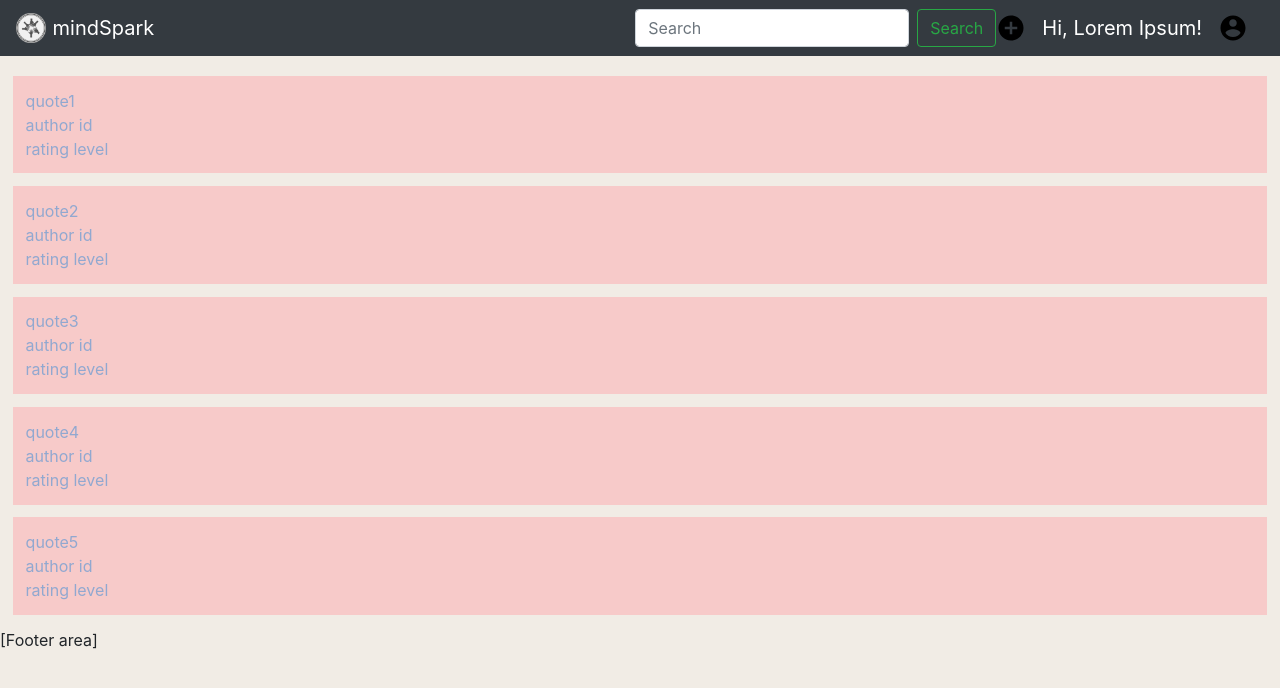
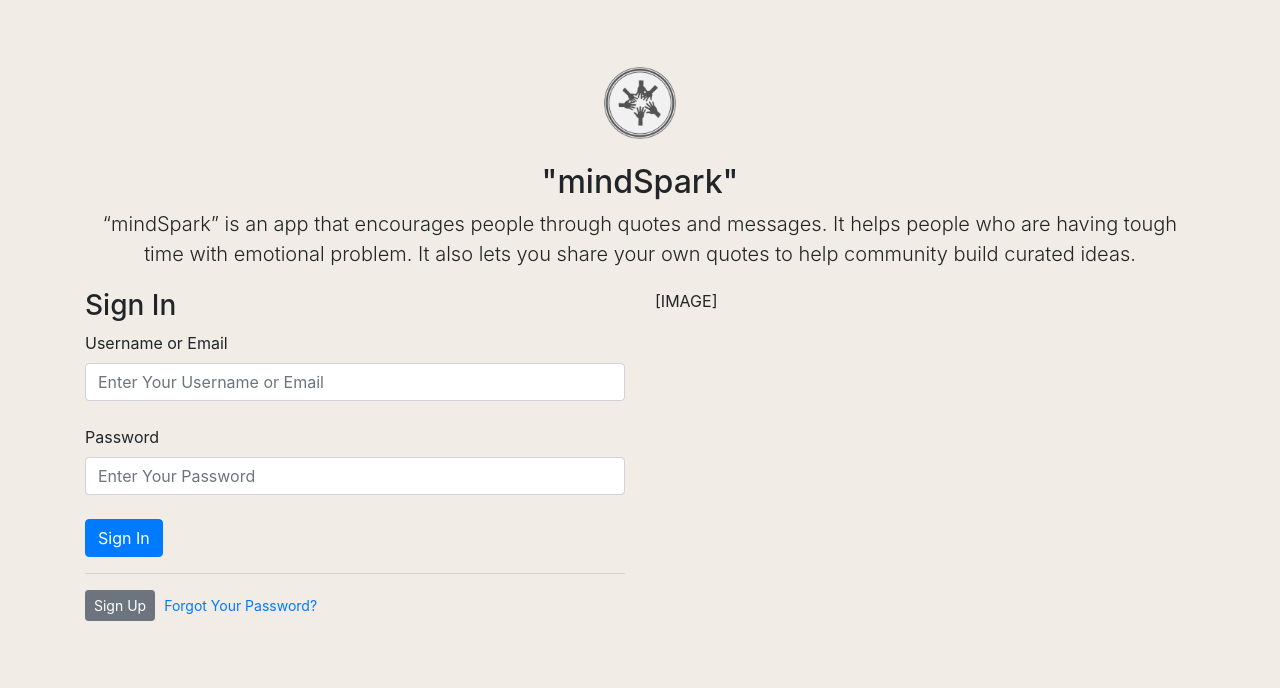
Before and after one commit to abansal98/mindSpark, a React (Create React App) app in the folder react-app/: page / in a window 1280 px wide. Shown: the top 688 px of the page. Built offline with nearby package versions, Linux system fonts and the light colour scheme.

Commit message:
signIn Page v1

```diff
--- a/react-app/src/App.js
+++ b/react-app/src/App.js
@@ -1,9 +1,10 @@
 import React, { Component } from "react";
 import "./App.css";
 import Content from "./Content";
-import NavBar from "./Navbar";
+import NavBar from "./navbar";
 import Footer from "./Footer";
-import SignUp from "./SignUp";
+import SignUp from "./signup";
+import SignIn from "./signin";
 import Home from "./Home";
 import { BrowserRouter, Route } from "react-router-dom";
 
@@ -11,8 +12,9 @@ class App extends Component {
   render() {
     return (
       <switch>
-        <Route exact path="/" render={() => <Home />} />
+        <Route exact path="/" render={() => <SignIn />} />
         <Route exact path="/signup" render={() => <SignUp />} />
+        <Route exact path="/home" render={() => <Home />} />
       </switch>
     );
   }
--- a/react-app/src/Home.js
+++ b/react-app/src/Home.js
@@ -1,9 +1,9 @@
 import React, { Component } from "react";
 import "./App.css";
 import Content from "./Content";
-import NavBar from "./Navbar";
+import NavBar from "./navbar";
 import Footer from "./Footer";
-import SignUp from "./SignUp";
+import SignUp from "./signup";
 import { BrowserRouter, Route } from "react-router-dom";
 
 class Home extends Component {
--- a/react-app/src/index.js
+++ b/react-app/src/index.js
@@ -4,7 +4,7 @@ import "./index.css";
 import App from "./App";
 import * as serviceWorker from "./serviceWorker";
 import { BrowserRouter } from "react-router-dom";
-import SignUp from "./SignUp";
+import SignUp from "./signup";
 
 ReactDOM.render(
   <BrowserRouter>
--- a/react-app/src/signin.js
+++ b/react-app/src/signin.js
@@ -1,28 +1,109 @@
-import React, {Component} from "react";
+import React, { Component } from "react";
+import Footer from "./Footer";
+import logo from "./icons/logo.png";
 
-class SignIn extends Component{
-    constructor(props){
+class SignIn extends Component {
+  constructor(props) {
     super(props);
     this.state = {
       name: "",
       password: "",
-            nameValid: false,
-            passwordValid: false,
+      userValid: false,
       formValid: false,
-            error: {name:"", password:""}
+      error: { name: "", password: ""}
     };
   }
 
   handleSubmit(e) {}
 
-    handleUserInput(e){
+  handleUserInput(e) {
     const name = e.target.name;
     const value = e.target.value;
-        this.setState({[name]: value}, () => {
-            this.validateField(name,value);
-        })
+    this.setState({ [name]: value }, () => {
+      this.validateField(name, value);
+    });
   }
 
+  validateField(fieldName, value) {
+    let errors = this.state.error;
+    let usrValid = this.state.userValid;
 
+    switch (fieldName) {
+      case "user":
+        usrValid = value.match(/^([\w.%+-]+)@([\w-]+\.)+([\w]{2,})$/i);
+        errors.user = usrValid ? "" : " is invalid";
+        break;
+      default:
+        break;
+    }
+    this.setState(
+      {
+        error: errors,
+        userValid: usrValid,
+      },
+      this.validateForm
+    );
+  }
 
+  validateForm() {
+    this.setState({
+      formValid:
+        this.state.userValid
+    });
   }
+
+  render() {
+    return (
+      <React.Fragment>
+        <div class="container">
+        <div class="py-1 text-center">
+             <img class="d-block mx-auto mb-4" src={logo} alt="" width="72" height="72" />
+            <h2>"mindSpark"</h2>
+            <p class="lead">“mindSpark” is an app that encourages people through
+            quotes and messages. It helps people who are having tough time with
+            emotional problem. It also lets you share your own quotes
+            to help community build curated ideas.</p>
+        </div>
+        </div>
+         <div class="container">
+            <div class= "row">
+         <div class="col-6">
+             <h3>Sign In</h3>
+        <form name="signIn" onSubmit={this.handleSubmit}>
+          <div className="form-group">
+            <label for="userNameOrEmail">Username or Email</label>
+            <input
+              onChange={this.handleUserInput.bind(this)}
+              name="username"
+              className="form-control"
+              type="text"
+              value={this.state.username}
+              placeholder="Enter Your Username or Email"
+            />
+            <br />
+            <label for="password">Password</label>
+            <input
+              onChange={this.handleUserInput.bind(this)}
+              name="password"
+              className="form-control"
+              type="password"
+              value={this.state.password}
+              placeholder="Enter Your Password"
+            />
+            <br />
+            <button type="signin" class="btn btn-primary">Sign In</button>
+            <hr/>
+            <button type="signup" class="btn btn-secondary btn-sm">Sign Up</button>
+            <button type="button" class="btn btn-link btn-sm">Forgot Your Password?</button>
+          </div>
+        </form>
+        </div>
+        <div class="col-6">[IMAGE]</div>
+        </div>
+        </div>
+      </React.Fragment>
+    );
+  }
+}
+
+export default SignIn;
--- a/react-app/src/signup.js
+++ b/react-app/src/signup.js
@@ -1,6 +1,6 @@
 import React, { Component } from "react";
 // import { Navbar } from "react-bootstrap";
-import Navbar from "./Navbar";
+import Navbar from "./navbar";
 import Footer from "./Footer";
 
 class SignUp extends Component {
```
Also changed, not shown: 1 other file (tests, documents, lock files or other folders). Lines whose indentation alone changed are shown as unchanged.
